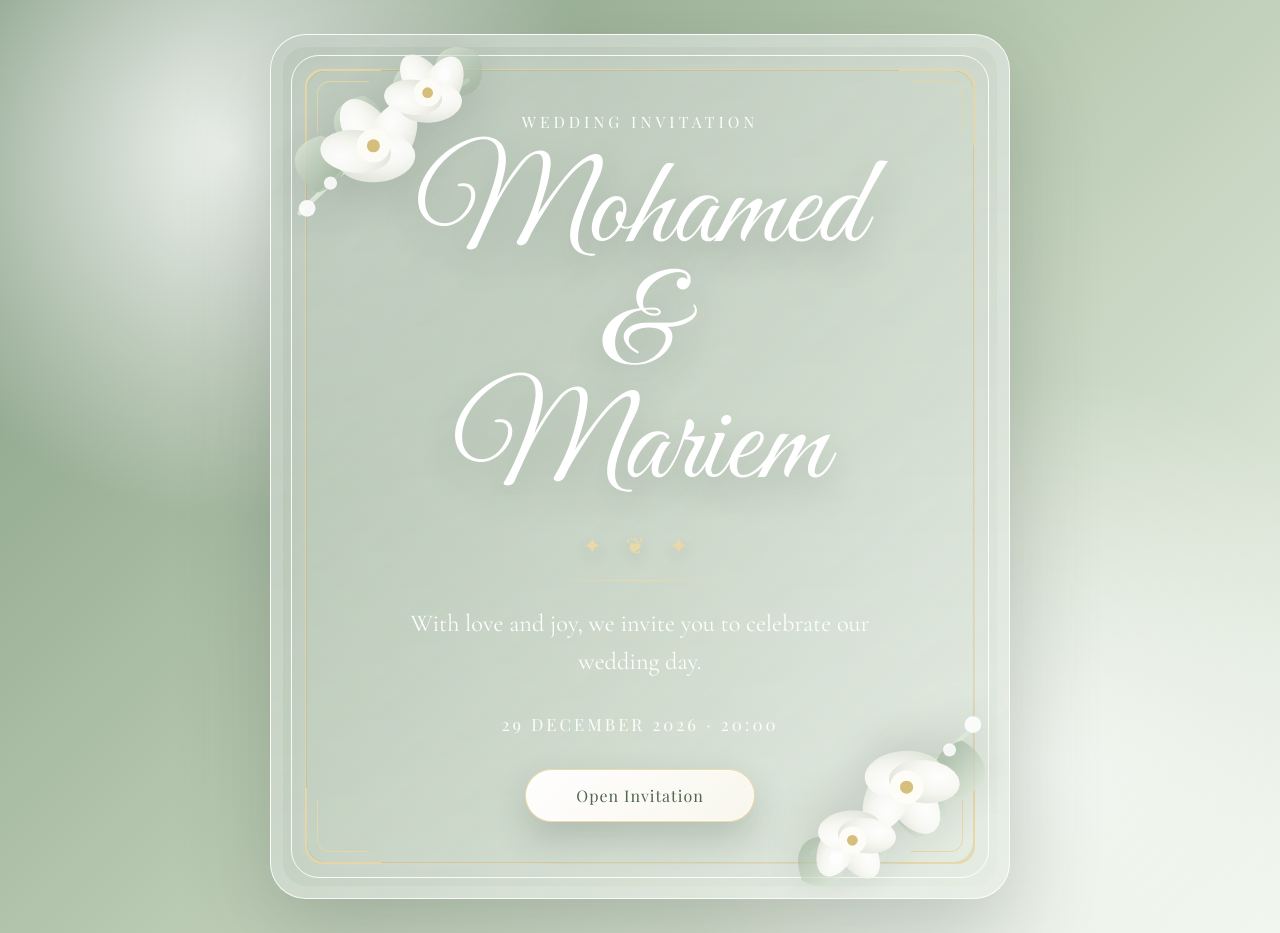
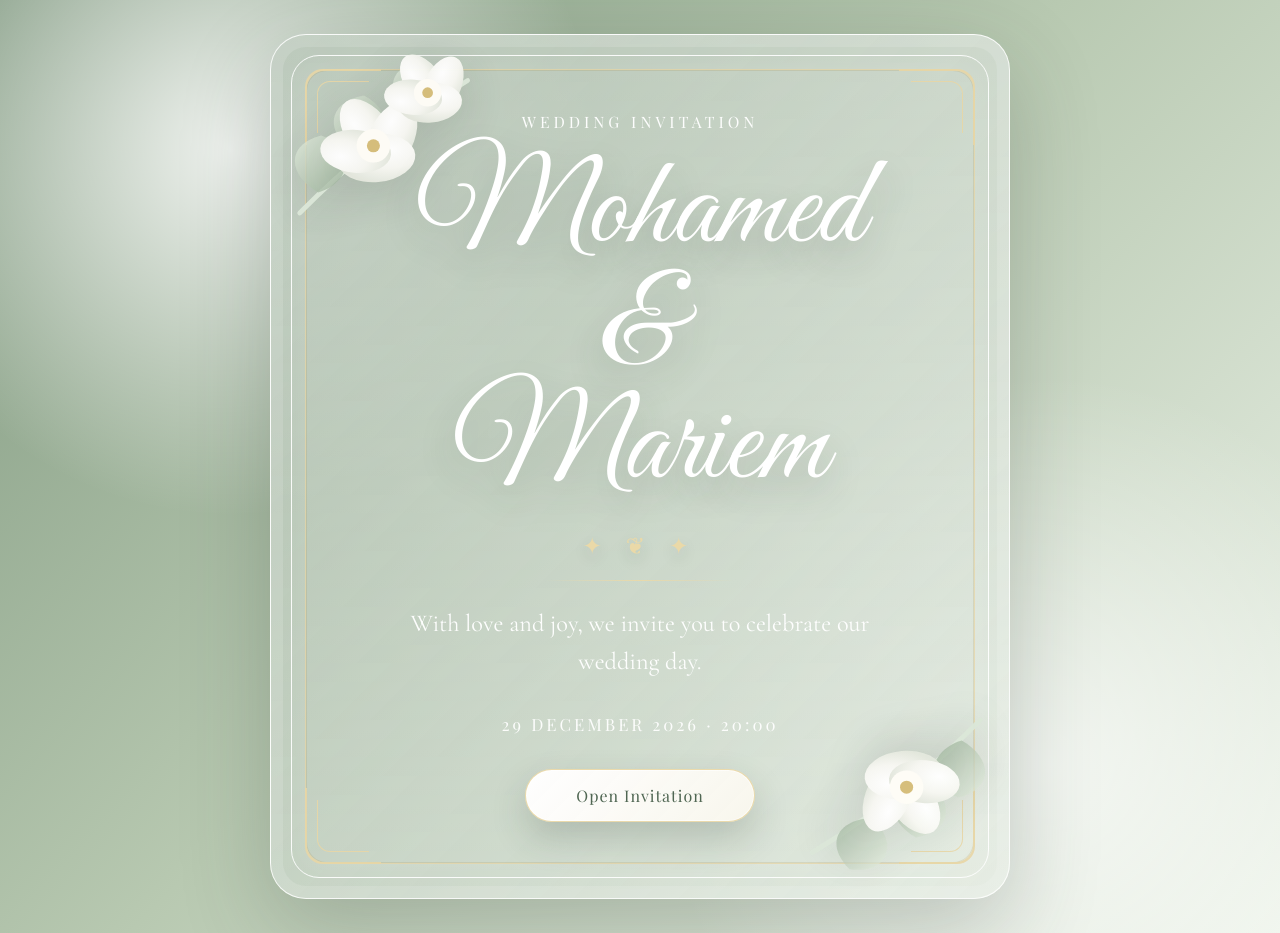
Before and after one commit to ounimohamed223/wedding-invitation, a Flask app: page / in a window 1280 px wide. Run offline with Flask 3, Linux system fonts and the light colour scheme; some libraries are stand-ins or nearby versions.

Commit message:
Update index.html

```diff
--- a/templates/index.html
+++ b/templates/index.html
@@ -3,17 +3,14 @@
 <head>
   <meta charset="UTF-8" />
   <meta name="viewport" content="width=device-width, initial-scale=1.0, viewport-fit=cover" />
-  <title>Mohamed ♥ Mariem | Wedding Invitation</title>
-
-  <meta name="description" content="Mohamed & Mariem Wedding Invitation - 29 December 2026" />
-  <meta property="og:title" content="Wedding Invitation" />
+  <title>Mohamed ♥ Mari <meta property="og:title" content="Wedding Invitation" />  <title>Mohamed ♥ Mariem | Wedding Invitation</title>
   <meta property="og:description" content="Mohamed ♥ Mariem - 29 December 2026" />
   <meta property="og:type" content="website" />
 
   <link rel="preconnect" href="https://fonts.googleapis.com" />
   <link rel="preconnect" href="https://fonts.gstatic.com" crossorigin />
   <link
-    href="https://fonts.googleapis.com/css2?family=Cormorant+Garamond:wght@300;400;500;600;700&family=Playfair+Display:wght@400;500;600;700&family=Great+Vibes&display=swap"
+    href="https://fonts.googleapis.com/css2?family=Cormorant+Garamond:wght@300;400;600;700&family=Playfair+Display:wght@400;600;700&family=Great+Vibes&display=swap"
     rel="stylesheet"
   />
 
@@ -32,7 +29,6 @@
       --gold: #c8ad67;
       --gold-deep: #a88945;
       --gold-light: #ead9a8;
-      --gold-soft: #d8c89a;
 
       --text-dark: #2f3a31;
       --text-muted: #687467;
@@ -293,7 +289,6 @@
 
     /* =========================
        MAIN BACKGROUND
-       Sage, gold, Tunisian/Carthaginian-inspired pattern
     ========================= */
 
     #main {
@@ -397,7 +392,7 @@
     }
 
     /* =========================
-       CARDS / FRAMES
+       CARDS
     ========================= */
 
     .card {
@@ -838,7 +833,6 @@
         <path d="M70 188 C38 170, 34 137, 73 127 C112 139, 106 177, 70 188Z" fill="url(#leafSage1)" opacity="0.75"/>
         <path d="M112 147 C76 126, 78 91, 119 84 C154 103, 147 137, 112 147Z" fill="url(#leafSage1)" opacity="0.68"/>
         <path d="M165 105 C137 76, 149 45, 190 50 C218 78, 202 104, 165 105Z" fill="url(#leafSage1)" opacity="0.66"/>
-        <path d="M202 82 C183 45, 205 20, 241 38 C255 74, 233 93, 202 82Z" fill="url(#leafSage1)" opacity="0.62"/>
 
         <g transform="translate(74 83)">
           <ellipse cx="50" cy="42" rx="24" ry="42" fill="url(#petalWhite1)" transform="rotate(-35 50 42)"/>
@@ -857,10 +851,6 @@
           <circle cx="55" cy="55" r="18" fill="#fffdf7"/>
           <circle cx="55" cy="55" r="7" fill="#d6bd78"/>
         </g>
-
-        <circle cx="58" cy="205" r="9" fill="#ffffff" opacity="0.9"/>
-        <circle cx="83" cy="178" r="7" fill="#ffffff" opacity="0.88"/>
-        <circle cx="205" cy="62" r="7" fill="#ffffff" opacity="0.88"/>
       </svg>
 
       <!-- White floral decoration - bottom right -->
@@ -881,7 +871,6 @@
         <path d="M70 188 C38 170, 34 137, 73 127 C112 139, 106 177, 70 188Z" fill="url(#leafSage2)" opacity="0.75"/>
         <path d="M112 147 C76 126, 78 91, 119 84 C154 103, 147 137, 112 147Z" fill="url(#leafSage2)" opacity="0.68"/>
         <path d="M165 105 C137 76, 149 45, 190 50 C218 78, 202 104, 165 105Z" fill="url(#leafSage2)" opacity="0.66"/>
-        <path d="M202 82 C183 45, 205 20, 241 38 C255 74, 233 93, 202 82Z" fill="url(#leafSage2)" opacity="0.62"/>
 
         <g transform="translate(74 83)">
           <ellipse cx="50" cy="42" rx="24" ry="42" fill="url(#petalWhite2)" transform="rotate(-35 50 42)"/>
@@ -891,19 +880,6 @@
           <circle cx="55" cy="55" r="18" fill="#fffdf7"/>
           <circle cx="55" cy="55" r="7" fill="#d6bd78"/>
         </g>
-
-        <g transform="translate(142 36) scale(0.82)">
-          <ellipse cx="50" cy="42" rx="24" ry="42" fill="url(#petalWhite2)" transform="rotate(-35 50 42)"/>
-          <ellipse cx="74" cy="47" rx="24" ry="42" fill="url(#petalWhite2)" transform="rotate(25 74 47)"/>
-          <ellipse cx="58" cy="68" rx="26" ry="42" fill="url(#petalWhite2)" transform="rotate(85 58 68)"/>
-          <ellipse cx="36" cy="61" rx="23" ry="38" fill="url(#petalWhite2)" transform="rotate(-85 36 61)"/>
-          <circle cx="55" cy="55" r="18" fill="#fffdf7"/>
-          <circle cx="55" cy="55" r="7" fill="#d6bd78"/>
-        </g>
-
-        <circle cx="58" cy="205" r="9" fill="#ffffff" opacity="0.9"/>
-        <circle cx="83" cy="178" r="7" fill="#ffffff" opacity="0.88"/>
-        <circle cx="205" cy="62" r="7" fill="#ffffff" opacity="0.88"/>
       </svg>
 
       <div class="cover-content">
@@ -1100,8 +1076,11 @@
     <button type="button" onclick="toggleMusic()" id="musicButton">▶</button>
   </div>
 
-  <!-- Music file: index.html and music.mp3 must be in the same templates folder -->
-  <audio id="audio" src="music.mp3" preload="auto" loop></audio>
+  <!-- Correct Flask static music path -->
+  <audio id="audio" preload="auto" loop>
+    <source src="{{ url_for('static', filename='music.mp3') }}" type="audio/mpeg">
+    Your browser does not support the audio element.
+  </audio>
 
   <script>
     const SCRIPT_URL = "https://script.google.com/macros/s/AKfycbyKa-6MNVQvIoSk3RDmHDQhHvmS2Q-6-jnHaAt359yrCSyyZHTvOkIhmIwOzuql4Fb6/exec";
@@ -1132,6 +1111,24 @@
           musicButton.innerText = "▶";
           console.log("Audio play error:", error);
         });
+    }
+
+    function toggleMusic() {
+      const audio = document.getElementById("audio");
+      const button = document.getElementById("musicButton");
+
+      if (audio.paused) {
+        audio.play()
+          .then(function () {
+            button.innerText = "❚❚";
+          })
+          .catch(function (error) {
+            console.log("Audio play error:", error);
+          });
+      } else {
+        audio.pause();
+        button.innerText = "▶";
+      }
     }
 
     function countdown() {
@@ -1194,25 +1191,9 @@
       document.getElementById("guests").value = "";
       document.getElementById("attend").value = "I will attend";
     }
-
-    function toggleMusic() {
-      const audio = document.getElementById("audio");
-      const button = document.getElementById("musicButton");
-
-      if (audio.paused) {
-        audio.play()
-          .then(function () {
-            button.innerText = "❚❚";
-          })
-          .catch(function (error) {
-            console.log("Audio play error:", error);
-          });
-      } else {
-        audio.pause();
-        button.innerText = "▶";
-      }
-    }
   </script>
 
 </body>
 </html>
+
+  <meta name="description" content="Mohamed & Mariem Wedding Invitation - 29 December 2026" />
```
